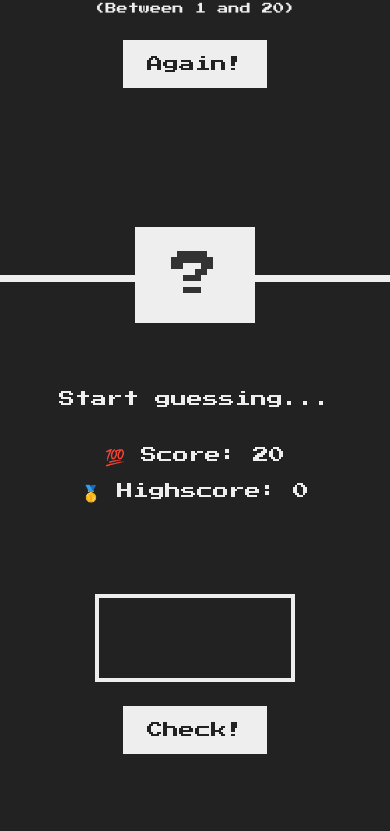
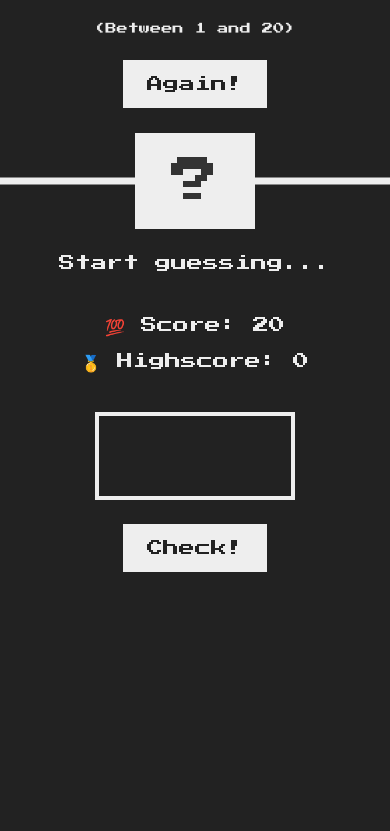
Before and after one commit to stekatag/guess-my-number, a plain HTML site: page index.html in a window 390 px wide. Shown: the part 106-937 px from the top of the page. After the commit the page ends 844 px from the top, so only its background shows below. Drawn offline with Linux system fonts and the light colour scheme.

Commit message:
Fixed mobile query

```diff
--- a/index.html
+++ b/index.html
@@ -13,9 +13,11 @@
         <h1>Guess My Number!</h1>
         <p class="between">(Between 1 and 20)</p>
         <button class="btn again">Again!</button>
+        <div class="number-divider">
+          <div class="number-inner"></div>
+          <div class="number">?</div>
+        </div>
       </div>
-
-      <div class="number">?</div>
     </header>
     <main>
       <section class="left">
--- a/style.css
+++ b/style.css
@@ -22,7 +22,7 @@ body {
 header {
   position: relative;
   height: 35vh;
-  border-bottom: 7px solid #eee;
+  /* border-bottom: 7px solid #eee; */
 }
 
 main {
@@ -63,10 +63,25 @@ h1 {
   width: 15rem;
   padding: 3rem 0rem;
   text-align: center;
+  /* position: absolute; */
+  /* bottom: 0; */
+  /* left: 50%; */
+  transform: translate(-50%, 50%);
+}
+
+.number-divider {
   position: absolute;
-  bottom: 0;
+  top: 50%;
   left: 50%;
+}
+.number-inner {
+  display: block;
+  width: 100vw;
+  position: absolute;
+  top: 93%;
+  left: 0%;
   transform: translate(-50%, 50%);
+  border-bottom: 7px solid #eee;
 }
 
 .between {
@@ -157,6 +172,17 @@ h1 {
     justify-content: space-between;
   }
 
+  .number-inner {
+    top: 43%;
+    left: 50%;
+    transform: translate(-50%, 50%);
+  }
+
+  .number-divider {
+    position: relative;
+    top: 0;
+    left: 0;
+  }
   .between,
   .again,
   h1 {
@@ -169,14 +195,25 @@ h1 {
   h1 {
     top: 60%;
     font-size: 3.6rem;
+    line-height: 1.35;
     transform: translate(0%, 0%);
   }
 
-  header {
-    height: 46vh;
+  header,
+  main {
+    height: auto;
   }
 
-  /* .again {
-    order: -1;
-  } */
+  .message,
+  .label-highscore {
+    margin: 0 0 4.8rem 0;
+  }
+
+  .number {
+    position: relative;
+    display: flex;
+    justify-content: center;
+    left: 0;
+    transform: translate(0%, 0%);
+  }
 }
```
